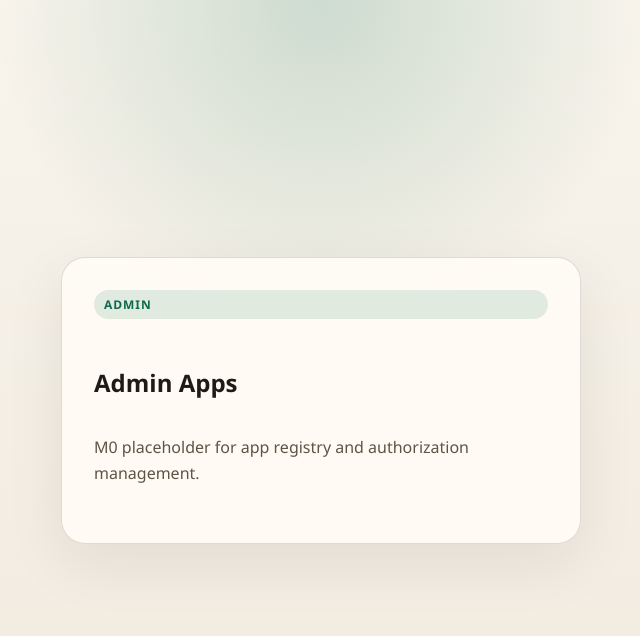
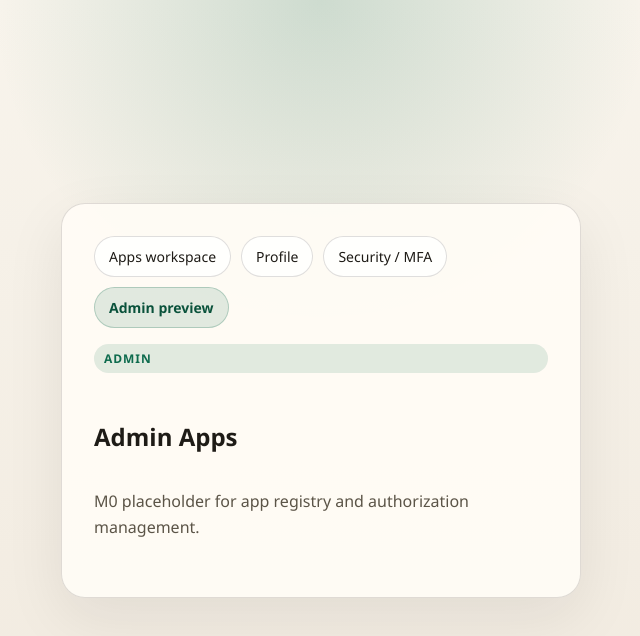
Before and after one commit to zhyongrui/agentifui, a Next.js app in the folder apps/web/: page /admin/apps in a window 1280 px wide. Shown: the top 636 px of the page, without its empty margins (319-959 px from the left). Built offline with nearby package versions, Linux system fonts and the light colour scheme.

Commit message:
fix: add visible workspace security navigation

```diff
--- a/apps/web/src/app/(main)/apps/page.tsx
+++ b/apps/web/src/app/(main)/apps/page.tsx
@@ -30,6 +30,7 @@ import {
 import { fetchWorkspaceCatalog } from '../../../lib/apps-client';
 import { clearAuthSession } from '../../../lib/auth-session';
 import { useProtectedSession } from '../../../lib/use-protected-session';
+import { MainSectionNav } from '../../../components/main-section-nav';
 
 type Notice = {
   tone: 'info' | 'success' | 'error';
@@ -382,6 +383,7 @@ export default function AppsPage() {
     recentIds,
     search: deferredSearch,
   });
+  const hasAdminPreview = workspace.apps.some(app => app.id === 'app_tenant_control');
 
   function handleToggleFavorite(appId: string) {
     setFavoriteIds(currentIds => toggleFavoriteApp(currentIds, appId));
@@ -422,6 +424,8 @@ export default function AppsPage() {
 
   return (
     <div className="workspace">
+      <MainSectionNav showAdminPreview={hasAdminPreview} showSecurity />
+
       <div className="workspace-header">
         <div className="workspace-title">
           <span className="eyebrow">S1-3 Workspace</span>
@@ -436,6 +440,7 @@ export default function AppsPage() {
           <span className="workspace-badge">
             目录时间: {new Date(workspace.generatedAt).toLocaleString()}
           </span>
+          <span className="workspace-badge">安全入口: Security / MFA</span>
         </div>
       </div>
 
--- a/apps/web/src/app/(main)/settings/profile/page.tsx
+++ b/apps/web/src/app/(main)/settings/profile/page.tsx
@@ -1,5 +1,6 @@
 'use client';
 
+import { MainSectionNav } from '../../../../components/main-section-nav';
 import { useProtectedSession } from '../../../../lib/use-protected-session';
 
 export default function ProfileSettingsPage() {
@@ -15,6 +16,7 @@ export default function ProfileSettingsPage() {
 
   return (
     <div className="stack page-narrow">
+      {session.user.status === 'active' ? <MainSectionNav showSecurity /> : null}
       <span className="eyebrow">S1-1</span>
       <h1>Profile</h1>
       <p className="lead">这是当前认证切片里唯一允许 `pending` 用户继续访问的主区页面。</p>
--- a/apps/web/src/app/(main)/settings/security/page.tsx
+++ b/apps/web/src/app/(main)/settings/security/page.tsx
@@ -17,6 +17,7 @@ import {
   getMfaStatus,
   startMfaSetup,
 } from '../../../../lib/auth-client';
+import { MainSectionNav } from '../../../../components/main-section-nav';
 import { useProtectedSession } from '../../../../lib/use-protected-session';
 
 type SetupState = {
@@ -233,6 +234,7 @@ export default function SecuritySettingsPage() {
 
   return (
     <div className="stack page-narrow">
+      <MainSectionNav showSecurity />
       <span className="eyebrow">S1-1</span>
       <h1>Security Settings</h1>
       <p className="lead">
--- a/apps/web/src/app/admin/layout.tsx
+++ b/apps/web/src/app/admin/layout.tsx
@@ -1,4 +1,6 @@
 import type { ReactNode } from 'react';
+
+import { MainSectionNav } from '../../components/main-section-nav';
 
 type AdminLayoutProps = {
   children: ReactNode;
@@ -8,6 +10,7 @@ export default function AdminLayout({ children }: AdminLayoutProps) {
   return (
     <main className="shell">
       <section className="panel stack">
+        <MainSectionNav showAdminPreview showSecurity />
         <span className="eyebrow">Admin</span>
         {children}
       </section>
--- a/apps/web/src/app/globals.css
+++ b/apps/web/src/app/globals.css
@@ -158,6 +158,35 @@ button:disabled {
   display: flex;
   flex-wrap: wrap;
   gap: 12px;
+}
+
+.page-nav {
+  display: flex;
+  flex-wrap: wrap;
+  gap: 10px;
+}
+
+.page-nav-link {
+  display: inline-flex;
+  align-items: center;
+  justify-content: center;
+  min-height: 38px;
+  padding: 10px 14px;
+  border: 1px solid var(--border);
+  border-radius: 999px;
+  background: rgba(255, 255, 255, 0.82);
+  font-size: 14px;
+}
+
+.page-nav-link:hover {
+  background: rgba(255, 255, 255, 1);
+}
+
+.page-nav-link.is-active {
+  border-color: rgba(13, 107, 77, 0.24);
+  background: rgba(13, 107, 77, 0.12);
+  color: var(--accent-strong);
+  font-weight: 700;
 }
 
 .detail-list {
--- /dev/null
+++ b/apps/web/src/components/main-section-nav.tsx
@@ -0,0 +1,73 @@
+'use client';
+
+import Link from 'next/link';
+import { usePathname } from 'next/navigation';
+
+type MainSectionNavProps = {
+  showAdminPreview?: boolean;
+  showSecurity?: boolean;
+};
+
+type NavItem = {
+  href: string;
+  label: string;
+  matchPrefix: string;
+};
+
+function isActivePath(pathname: string, item: NavItem) {
+  return pathname === item.href || pathname.startsWith(`${item.matchPrefix}/`);
+}
+
+export function MainSectionNav({
+  showAdminPreview = false,
+  showSecurity = false,
+}: MainSectionNavProps) {
+  const pathname = usePathname();
+  const items: NavItem[] = [
+    {
+      href: '/apps',
+      label: 'Apps workspace',
+      matchPrefix: '/apps',
+    },
+    {
+      href: '/settings/profile',
+      label: 'Profile',
+      matchPrefix: '/settings/profile',
+    },
+  ];
+
+  if (showSecurity) {
+    items.push({
+      href: '/settings/security',
+      label: 'Security / MFA',
+      matchPrefix: '/settings/security',
+    });
+  }
+
+  if (showAdminPreview) {
+    items.push({
+      href: '/admin/users',
+      label: 'Admin preview',
+      matchPrefix: '/admin',
+    });
+  }
+
+  return (
+    <nav aria-label="Main sections" className="page-nav">
+      {items.map(item => {
+        const isActive = isActivePath(pathname, item);
+
+        return (
+          <Link
+            aria-current={isActive ? 'page' : undefined}
+            className={`page-nav-link${isActive ? ' is-active' : ''}`}
+            href={item.href}
+            key={item.href}
+          >
+            {item.label}
+          </Link>
+        );
+      })}
+    </nav>
+  );
+}
```
Also changed, not shown: 2 other files (tests, documents, lock files or other folders).
